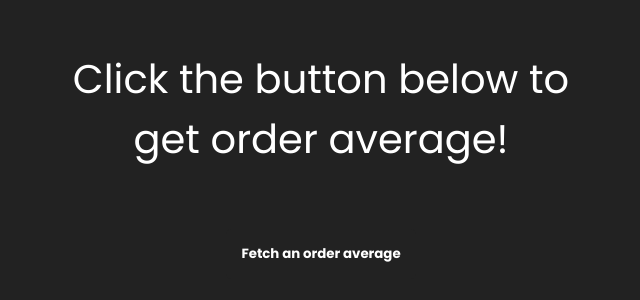
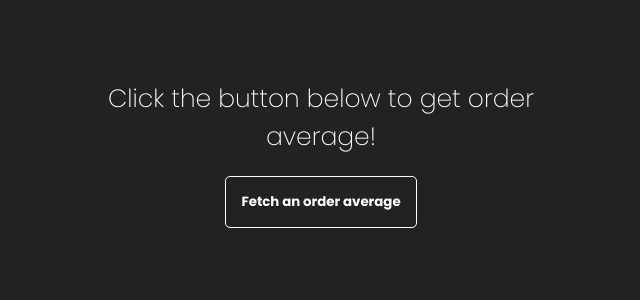
Before and after one commit to JosephineLucy/cake-agency-tech-task, a React (Vite) app: page / in a window 1280 px wide. Shown: the part 256-556 px from the top of the page, without its empty margins (319-959 px from the left). Built offline with nearby package versions, Linux system fonts and the light colour scheme; no server answers.

Commit message:
adds more styling

```diff
--- a/src/components/AverageCalculator/index.tsx
+++ b/src/components/AverageCalculator/index.tsx
@@ -30,10 +30,7 @@ const AverageCalculator = () => {
 
   return (
     <main className="average-calculator">
-      <AverageValueDisplay
-        value={orderAverage}
-        className="average-value-display"
-      />
+      <AverageValueDisplay value={orderAverage} />
       <button
         className="average-calculator__button"
         onClick={onClick}
--- a/src/components/AverageCalculator/styles.scss
+++ b/src/components/AverageCalculator/styles.scss
@@ -12,7 +12,7 @@
   &__button {
     max-width: 250px;
     border-radius: 5px;
-    border: white;
+    border: colors.$button-primary-border 1px solid;
     padding: 15px;
     font-family: "Poppins";
     font-weight: 700;
@@ -20,7 +20,6 @@
     color: colors.$button-primary-text;
     background-color: colors.$button-primary-background;
     cursor: pointer;
-    box-shadow: 0;
   }
 
   &__button:hover {
--- a/src/components/AverageValueDisplay/index.tsx
+++ b/src/components/AverageValueDisplay/index.tsx
@@ -2,19 +2,18 @@ import "./styles.scss";
 
 type AverageValueDisplayProps = {
   value: string;
-  className?: string;
 };
 
-const AverageValueDisplay: React.FC<AverageValueDisplayProps> = ({
-  value,
-  className,
-}) => {
-  if (value) {
-    return <p className={className}>{`The order average is £${value}`}</p>;
-  }
+const AverageValueDisplay: React.FC<AverageValueDisplayProps> = ({ value }) => {
+  const displayText = value
+    ? `The order average is`
+    : "Click the button below to get order average!";
 
   return (
-    <p className={className}>Click the button below to get order average!</p>
+    <div className="average-value-display">
+      <h2 className="average-value-display__text">{displayText}</h2>
+      {value && <h1 className="average-value-display__value">{`£${value}`}</h1>}
+    </div>
   );
 };
 
--- a/src/components/AverageValueDisplay/styles.scss
+++ b/src/components/AverageValueDisplay/styles.scss
@@ -1,8 +1,17 @@
 @use "src/styles/colors";
 
 .average-value-display {
-  color: colors.$paragraph-primary-text;
-  font-size: 40px;
   max-width: 500px;
   text-align: center;
+  &__text {
+    color: colors.$paragraph-primary-text;
+    font-size: 25px;
+    margin-bottom: 0;
+  }
+
+  &__value {
+    color: colors.$paragraph-primary-text;
+    font-size: 50px;
+    margin-top: 0;
+  }
 }
--- a/src/styles.scss
+++ b/src/styles.scss
@@ -6,7 +6,11 @@ body {
   background-color: colors.$application-background;
 }
 
-h1,
+h1 {
+  font-family: "Poppins";
+  font-weight: 700;
+}
+
 h2 {
   font-family: "Poppins";
   font-weight: 200;
--- a/src/styles/_colors.scss
+++ b/src/styles/_colors.scss
@@ -4,6 +4,7 @@ $-dark-grey: #222222;
 
 // component colours
 $application-background: $-dark-grey;
+$button-primary-border: $-white;
 $button-primary-text: $-white;
 $button-primary-text-on-hover: $-dark-grey;
 $button-primary-background: $-dark-grey;
```
